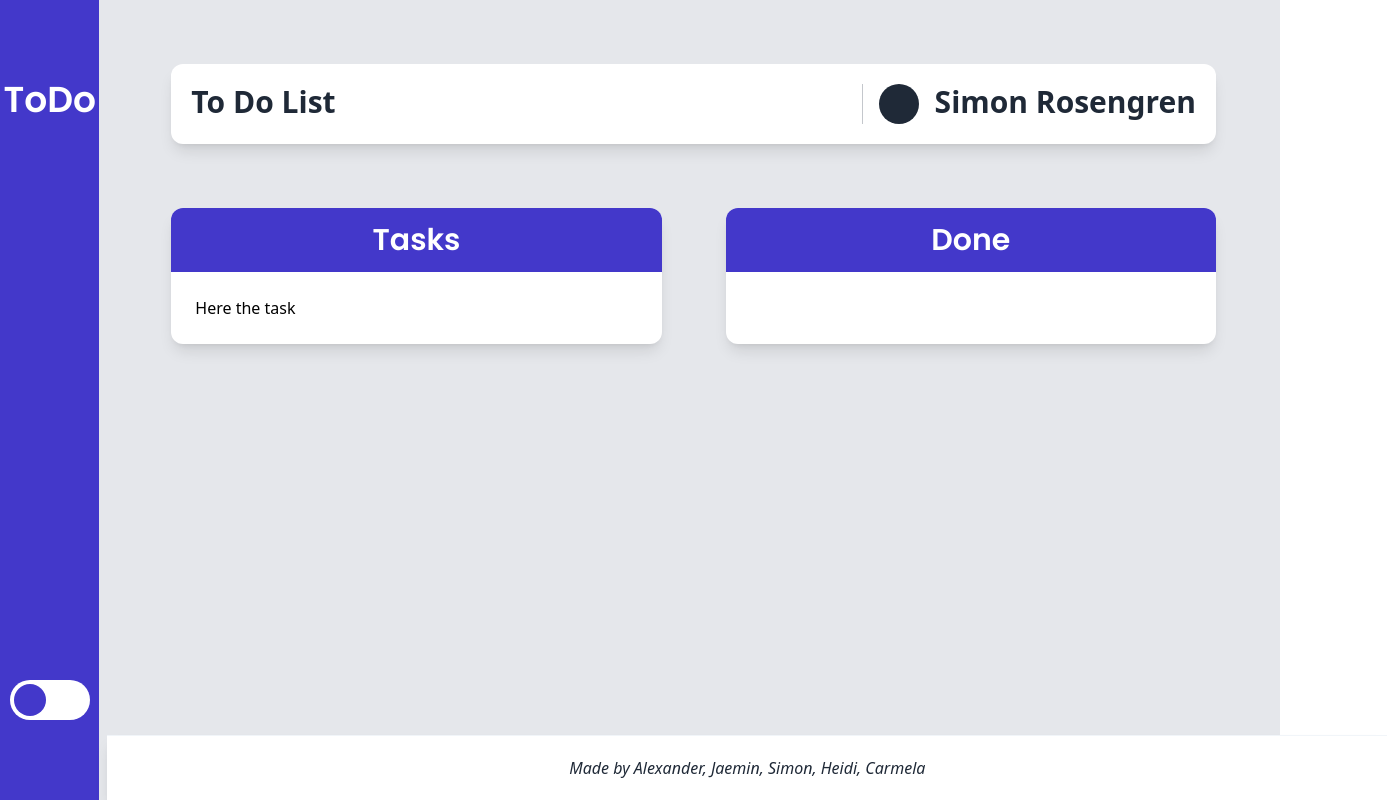
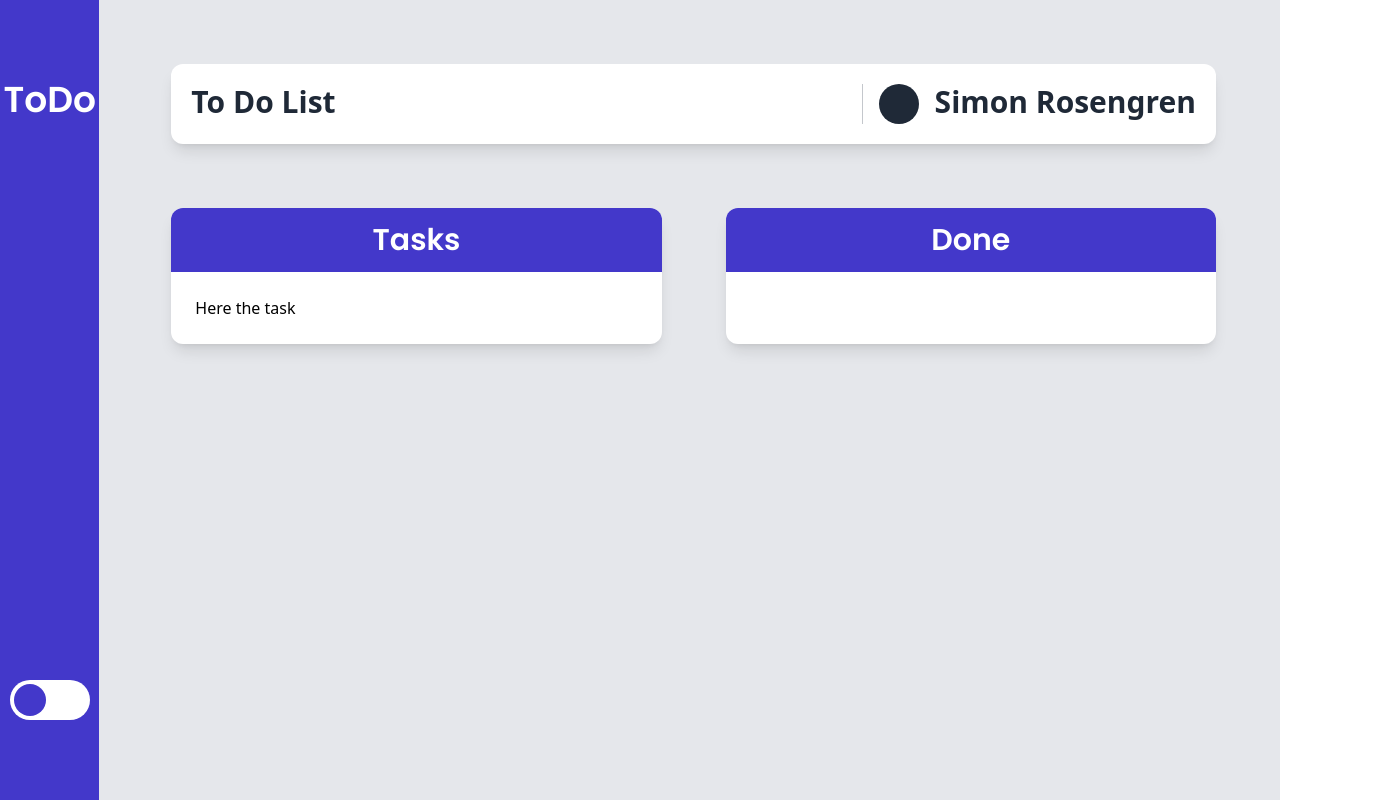
Before and after one commit to Hyper-Team-3/Todo-Group3, a React (Vite) app in the folder client/: page / in a window 1280 px wide. Shown: the whole page, 1387 px wide, since content can reach past the window. Built offline with nearby package versions, Linux system fonts and the light colour scheme.

Commit message:
hide footer, delete unnecessary comment

```diff
--- a/client/src/components/Footer/Footer.module.css
+++ b/client/src/components/Footer/Footer.module.css
@@ -4,5 +4,5 @@
  */
 
 .footer {
-  @apply flex justify-center items-center p-5 w-full border-t border-slate-100 bg-white shadow-lg italic text-gray-800 absolute bottom-0;
+  @apply flex justify-center items-center p-5 border-t border-slate-100 shadow-lg italic text-gray-800 absolute bottom-0;
 }
--- a/client/src/components/TodoBoard/TodoBoard.jsx
+++ b/client/src/components/TodoBoard/TodoBoard.jsx
@@ -1,7 +1,7 @@
 import Header from "../Header";
 import Tasks from "../Tasks";
 import DoneTasks from "../DoneTasks";
-import Footer from "../Footer";
+// import Footer from "../Footer";
 
 import styles from "./TodoBoard.module.css";
 // test it
@@ -15,9 +15,9 @@ const TodoBoard = () => {
         <Tasks />
         <DoneTasks />
       </div>
-      <div className={styles.footer}>
+      {/* <div className={styles.footer}>
         <Footer />
-      </div>
+      </div> */}
     </>
   );
 };
```
Also changed, not shown: client/src/pages/TodoBoardPage.jsx (+0 -8 lines).
